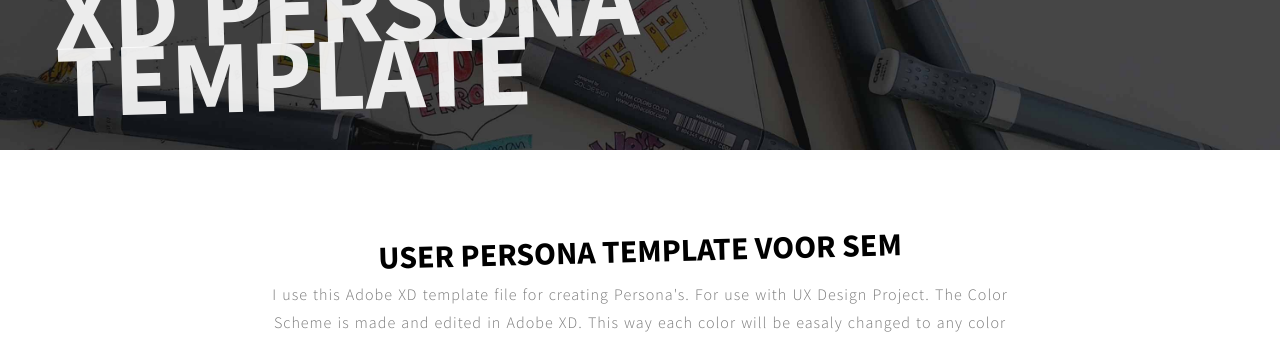
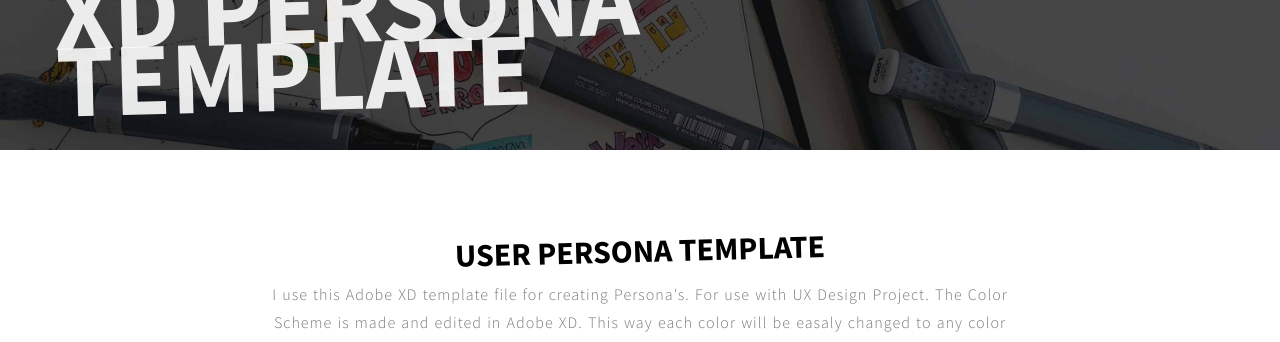
Before and after one commit to PascalMontsma/XD-Persona-template, a plain HTML site: page index.html in a window 1280 px wide. Shown: the part 126-468 px from the top of the page. Drawn offline with nearby package versions, Linux system fonts and the light colour scheme; files that its build step writes are made by us from their sources.

Commit message:
Update index.html

```diff
--- a/index.html
+++ b/index.html
@@ -90,7 +90,7 @@
             <div class="row">
                 <div class="col-sm-8 col-sm-offset-2">
                     <div class="blog-thumb">
-                        <h2>User Persona template voor Sem</h2>
+                        <h2>User Persona template</h2>
                         <div class="post-format">
                         </div>
                         <p>I use this Adobe XD template file for creating Persona's.
```
